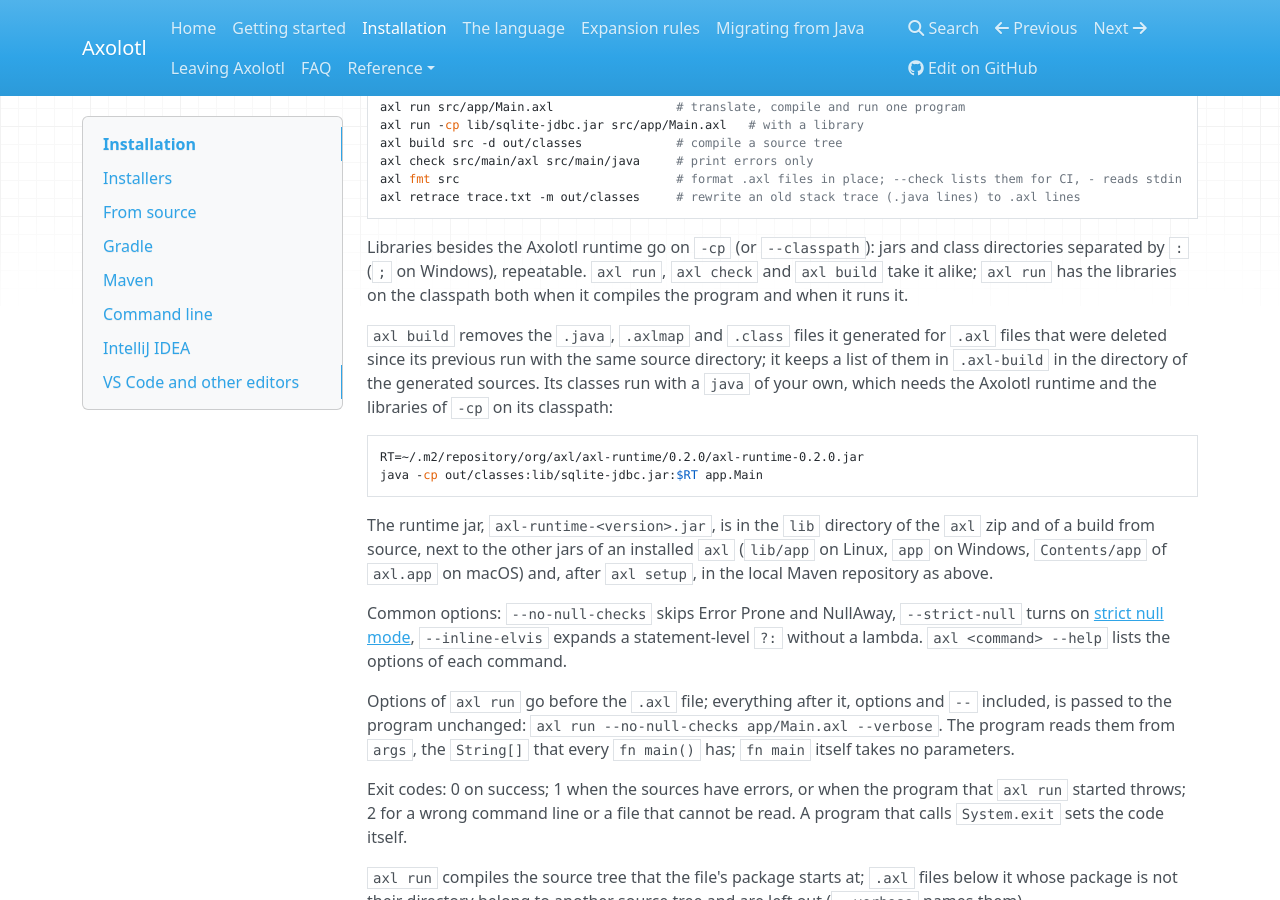
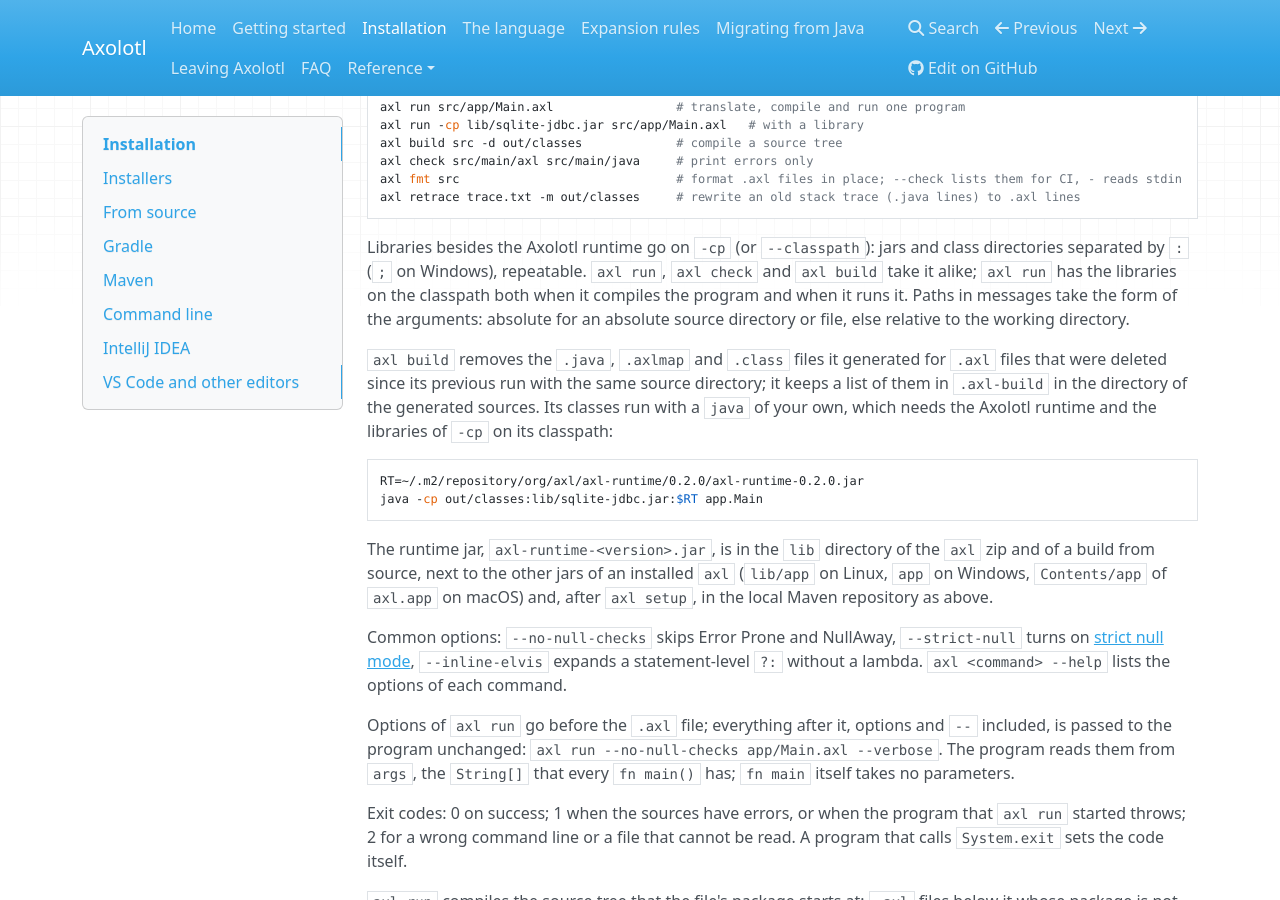
Before and after one commit to k1ngmang/axolotl-lang, an MkDocs documentation site: the page built from docs/install.md, in a window 1280 px wide and 900 px high, scrolled down 2340 px. Built offline with MkDocs 1.6.1, drawn with Linux system fonts in a browser that asks for light colours; nearby versions of some CDN libraries.

```diff
--- a/docs/install.md
+++ b/docs/install.md
@@ -116,6 +116,8 @@ axl retrace trace.txt -m out/classes     # rewrite an old stack trace (.java lin
 Libraries besides the Axolotl runtime go on `-cp` (or `--classpath`): jars and class directories
 separated by `:` (`;` on Windows), repeatable. `axl run`, `axl check` and `axl build` take it alike;
 `axl run` has the libraries on the classpath both when it compiles the program and when it runs it.
+Paths in messages take the form of the arguments: absolute for an absolute source directory or file, else
+relative to the working directory.
 
 `axl build` removes the `.java`, `.axlmap` and `.class` files it generated for `.axl` files that
 were deleted since its previous run with the same source directory; it keeps a list of them in
```
Also changed, not shown: CHANGELOG.md (+9 -0 lines), docs/language.md (+5 -2 lines).
